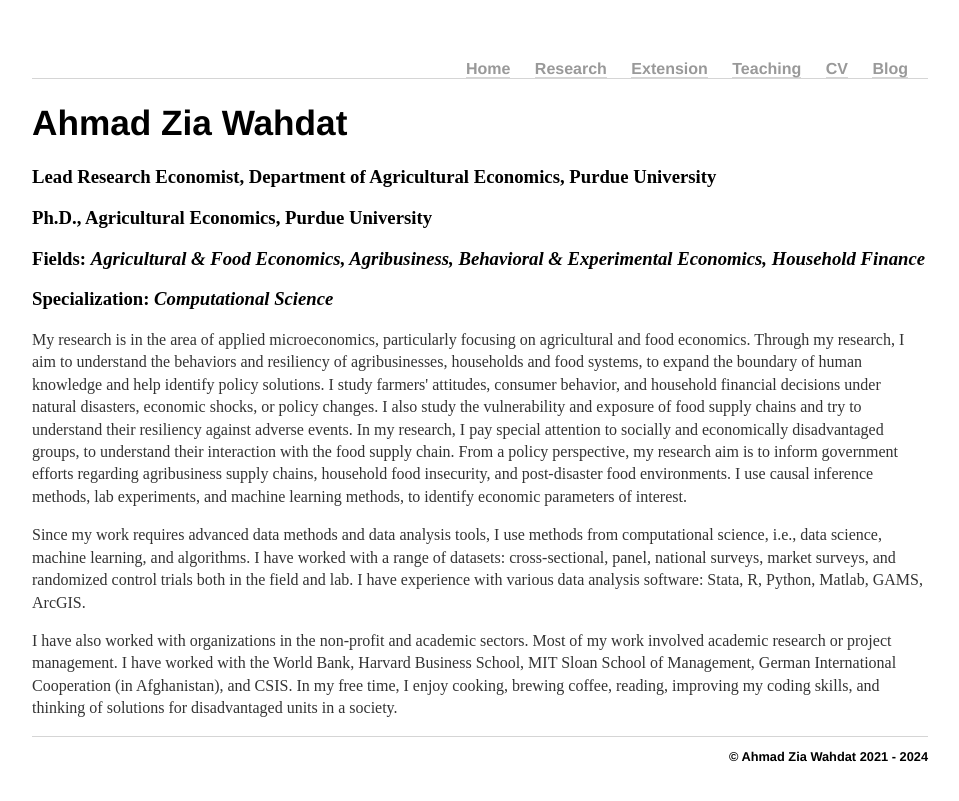
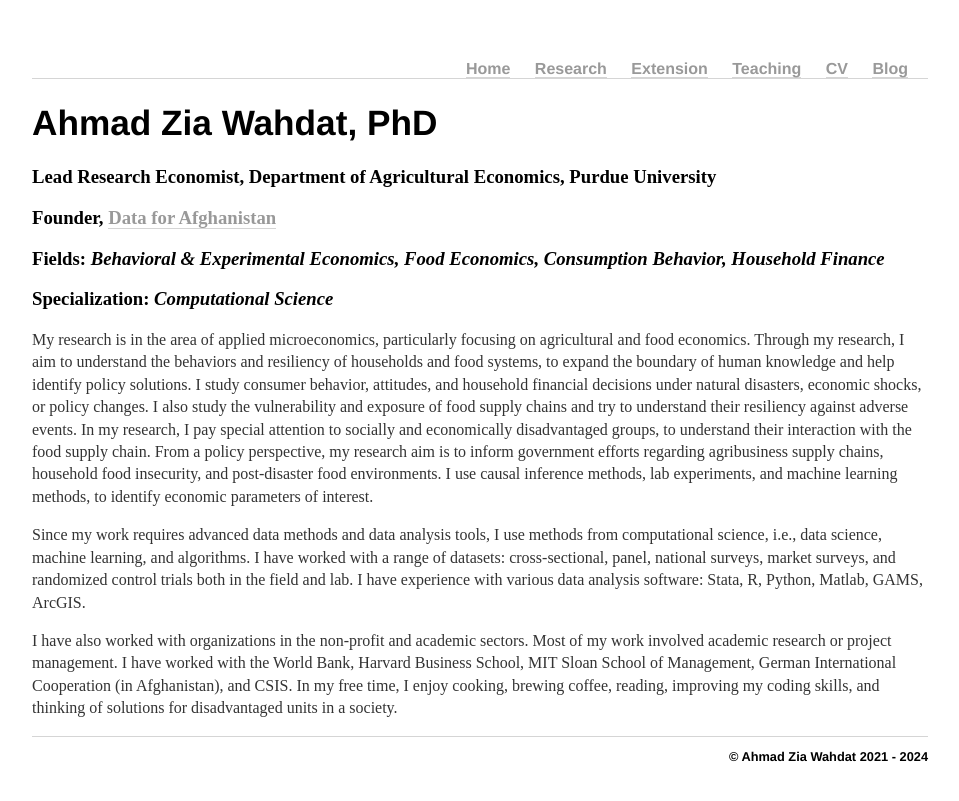
Before and after one commit to awahdat/webpage, a Jekyll site: the page built from index.html, in a window 1280 px wide. Shown: the top 801 px of the page, without its empty margins (160-1119 px from the left). Built offline with Jekyll 4.4.1, drawn with Linux system fonts in a browser that asks for light colours.

Commit message:
Update index.html

```diff
--- a/index.html
+++ b/index.html
@@ -3,19 +3,19 @@ layout: default
 title: Ahmad Zia Wahdat
 ---
 <div class="blurb">
-	<h1>Ahmad Zia Wahdat</h1>
+	<h1>Ahmad Zia Wahdat, PhD</h1>
 			<h3>Lead Research Economist, Department of Agricultural Economics, Purdue University</h3>
 			<!-- <h3>Available for research/teaching jobs in 2020-2021 (awahdat AT purdue.edu)</h3> -->
-			<h3>Ph.D., Agricultural Economics, Purdue University</h3>
-			<h3>Fields: <em>Agricultural & Food Economics, Agribusiness, Behavioral & Experimental Economics, Household Finance</em></h3>
+			<h3>Founder, <a href="https://dataforafghanistan.org/" target="_blank">Data for Afghanistan</a> </h3>
+			<h3>Fields: <em>Behavioral & Experimental Economics, Food Economics, Consumption Behavior, Household Finance</em></h3>
 			<h3>Specialization: <em>Computational Science</em></em></h3>
 
 
 
 	<p>My research is in the area of applied microeconomics, particularly focusing on agricultural and food economics.
-		Through my research, I aim to understand the behaviors and resiliency of agribusinesses,
+		Through my research, I aim to understand the behaviors and resiliency of
 		households and food systems, to expand the boundary of human knowledge and help identify policy solutions.
-		I study farmers' attitudes, consumer behavior, and household financial decisions under natural disasters, economic shocks, or policy changes.
+		I study consumer behavior, attitudes, and household financial decisions under natural disasters, economic shocks, or policy changes.
 		I also study the vulnerability and exposure of food supply chains and try to understand their
 		resiliency against adverse events. In my research, I pay special attention to socially and economically disadvantaged groups,
 		to understand their interaction with the food supply chain.
```
